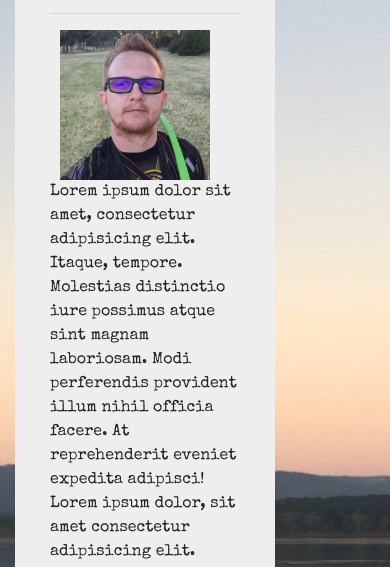
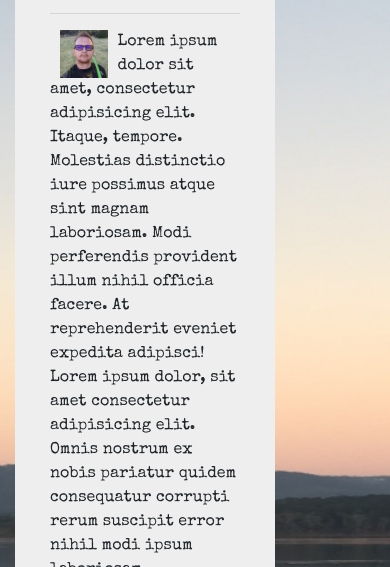
Before and after one commit to red-dog77/Responsive-Portfolio, a plain HTML site: page index.html in a window 390 px wide. Shown: the part 195-762 px from the top of the page. Drawn offline with nearby package versions, Linux system fonts and the light colour scheme.

Commit message:
Made about me image responsive in the index.html file and added css rules to size the image appropriatly

```diff
--- a/index-style.css
+++ b/index-style.css
@@ -33,8 +33,8 @@ body {
 }
 
 img {
-  height: 150px;
-  width: 150px;
+  max-width: 25%;
+  height: auto;
   float: left;
   margin: auto 10px;
 }
--- a/index.html
+++ b/index.html
@@ -20,6 +20,7 @@
     />
   </head>
   <body>
+    <!-- Header and navbar row -->
     <div class="row">
       <div class="col-sm-4">
         <header id="main-header">Alan Harrison</header>
@@ -40,15 +41,18 @@
     </div>
     <!-- Page Container -->
     <div class="container">
-      <!-- header row -->
-
       <div class="row" id="about-me">
         <div class="col-sm-10">
           <h2 id="h2-title">About Me</h2>
           <hr />
           <div class="row">
             <div class="col-12">
-              <img src="assets/images/me3.jpg" />
+              <img
+                src="assets/images/me3.jpg"
+                class="img-fluid. max-width: 100%"
+                alt="responsive image of Alan Harrison"
+                title="Picture of Alan Harrison"
+              />
               <p>
                 Lorem ipsum dolor sit amet, consectetur adipisicing elit.
                 Itaque, tempore. Molestias distinctio iure possimus atque sint
```
